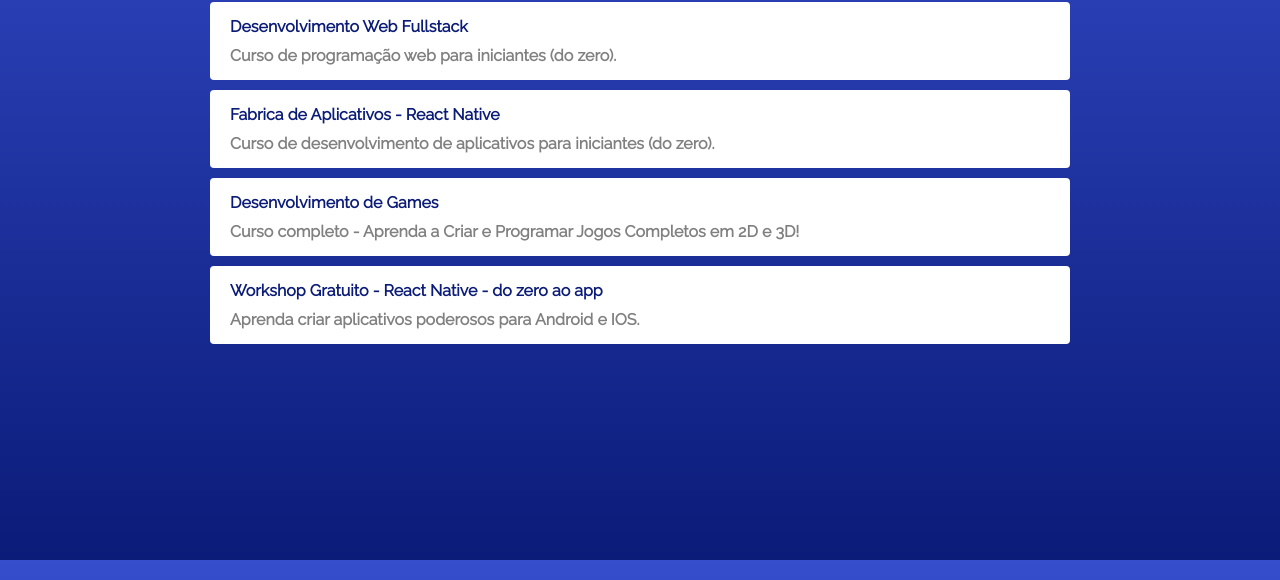
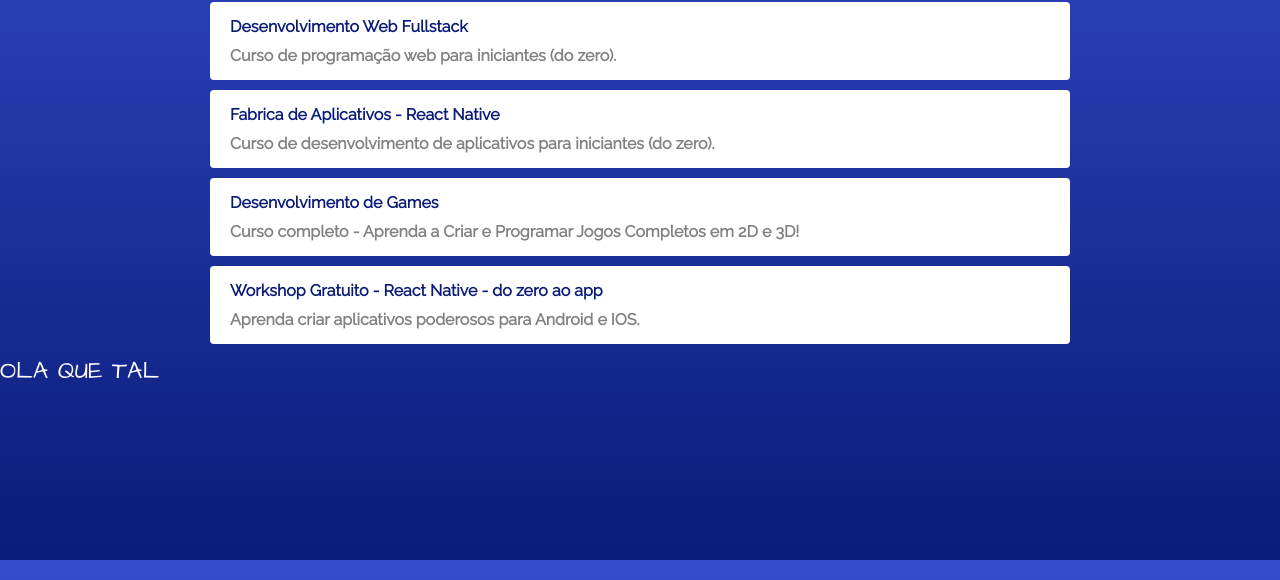
Before and after one commit to rogeriorybroek/rogeriorybroek.github.io, a plain HTML site: page index.html in a window 1280 px wide. Shown: the part 240-820 px from the top of the page. Drawn offline with Linux system fonts and the light colour scheme.

Commit message:
teste usando o terminal

```diff
--- a/index.html
+++ b/index.html
@@ -83,5 +83,7 @@
             </a>
         </li>
     </ul>
+
+    <h1>OLA QUE TAL</h1>
 </body>
 </html>
--- /dev/null
+++ b/script.js
@@ -0,0 +1 @@
+// testando o git
```
